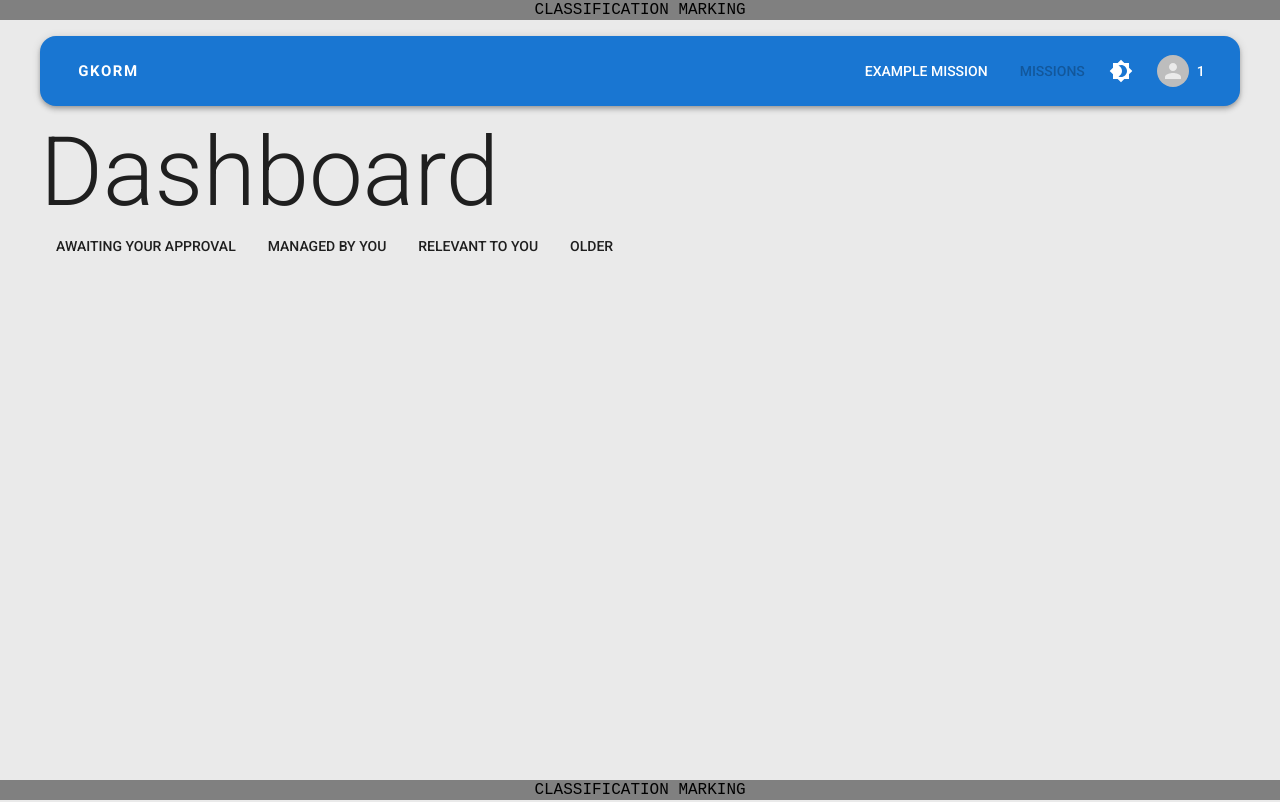
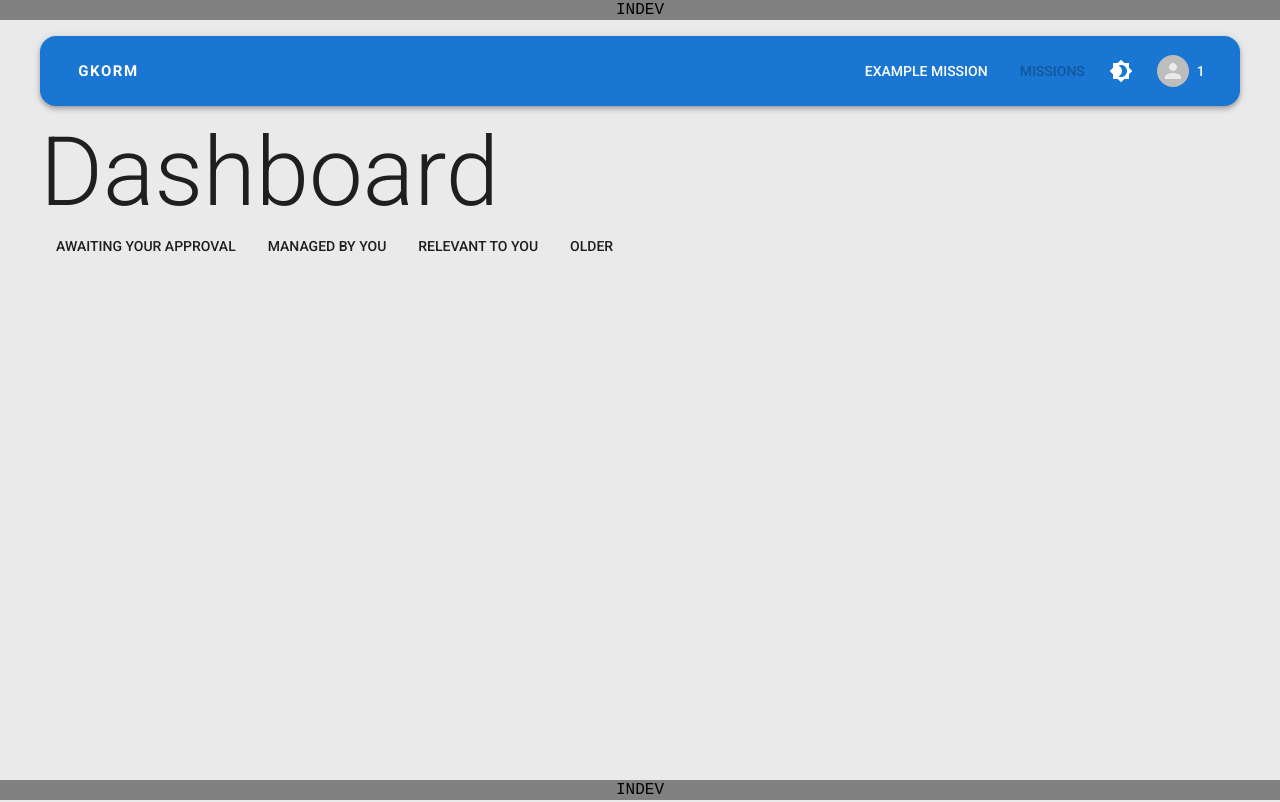
Before and after one commit to danvanbueren/gkorm, a Next.js app in the folder gkorm/frontend/: page / in a window 1280 px wide. Built offline with nearby package versions, Linux system fonts and the light colour scheme; sample sign-in values are in the browser's storage.

Commit message:
Update classification

```diff
--- a/gkorm/frontend/app/layout.js
+++ b/gkorm/frontend/app/layout.js
@@ -24,7 +24,7 @@ export default function RootLayout({children}) {
             <ThemeContextProvider>
                 <main>
                     <div suppressHydrationWarning>
-                        <ClassificationContainer>
+                        <ClassificationContainer classificationText='INDEV'>
                             {children}
                         </ClassificationContainer>
                     </div>
```
